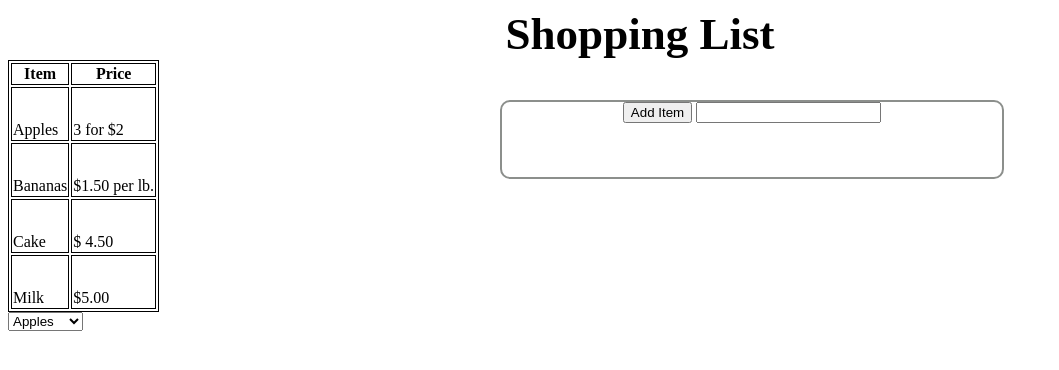
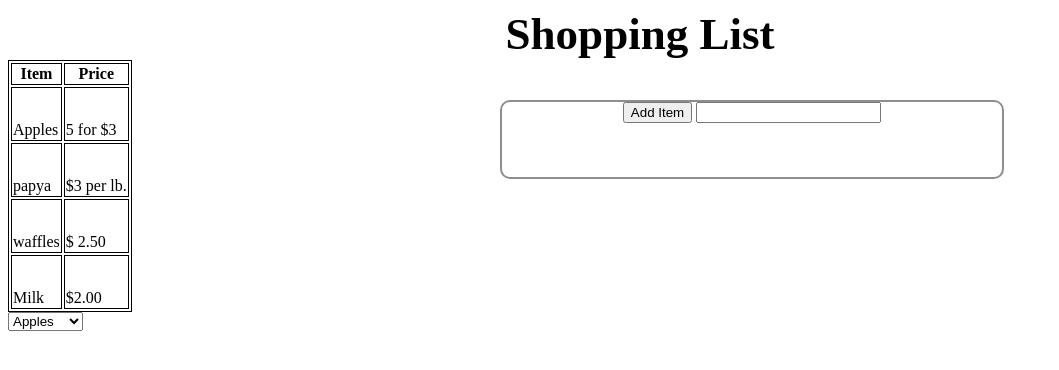
Before and after one commit to CWiseguy/CWiseguy.github.io, a plain HTML site: page Shopping-List/index.html in a window 1280 px wide. Shown: the whole page, without its empty margins (0-1059 px from the left). Drawn offline with nearby package versions, Linux system fonts and the light colour scheme; files whose address does not match are found by name.

Commit message:
Update index.html

```diff
--- a/Shopping-List/index.html
+++ b/Shopping-List/index.html
@@ -21,73 +21,27 @@
  </tr>
 <tr>
 <td>Apples</td>
-<td>3 for $2</td>
-
-
+<td>5 for $3</td>
 </tr>
-
-
 <tr>
-
-
-   <td>Bananas</td>
-
-
-   <td>$1.50 per lb.</td>
-
-
+<td>papya</td>
+<td>$3 per lb.</td>
 </tr>
-
-
 <tr>
-
-
-   <td>Cake</td>
-
-
-   <td>$ 4.50</td>
-
-
+<td>waffles</td>
+ <td>$ 2.50</td>
 </tr>
-
-
 <tr>
-
-
 <td>Milk</td>
-
-
-   <td>$5.00</td>
-
-
+<td>$2.00</td>
 </tr>
-
-
 </table>
-
-
 <select>
-
-
 <option value="Apples">Apples</option>
-
-
- <option value="Bananas">Bananas</option>
-
-
- <option value="Cake">Cake</option>
-
-
+<option value="papya">Bananas</option>
+<option value="waffles">Cake</option>
 <option value="Milk">Milk</option>
-
-
 </select>
-
-
  </div>
-
-
 </body>
-
-
 </html>
```
Lines whose indentation alone changed are shown as unchanged.
